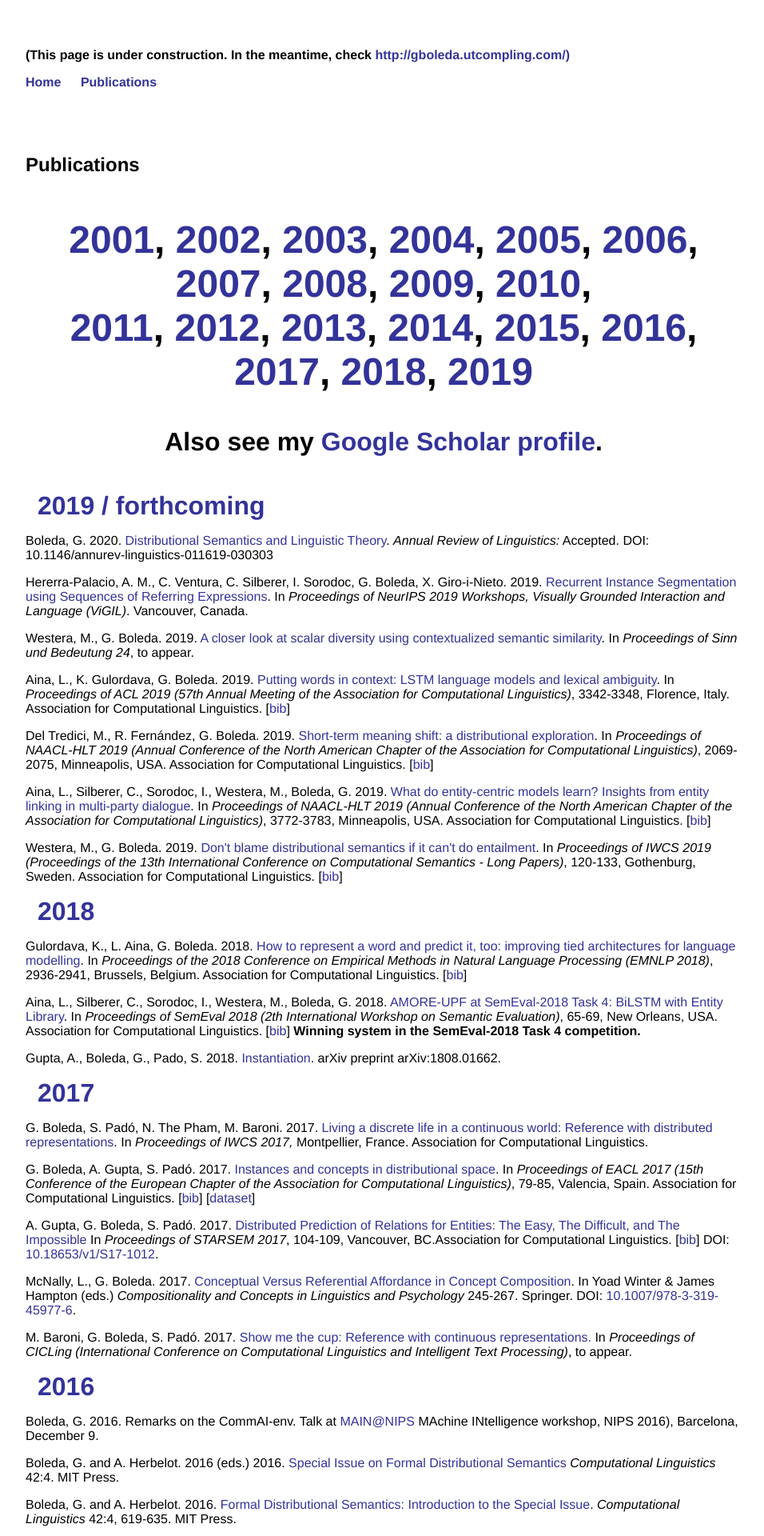
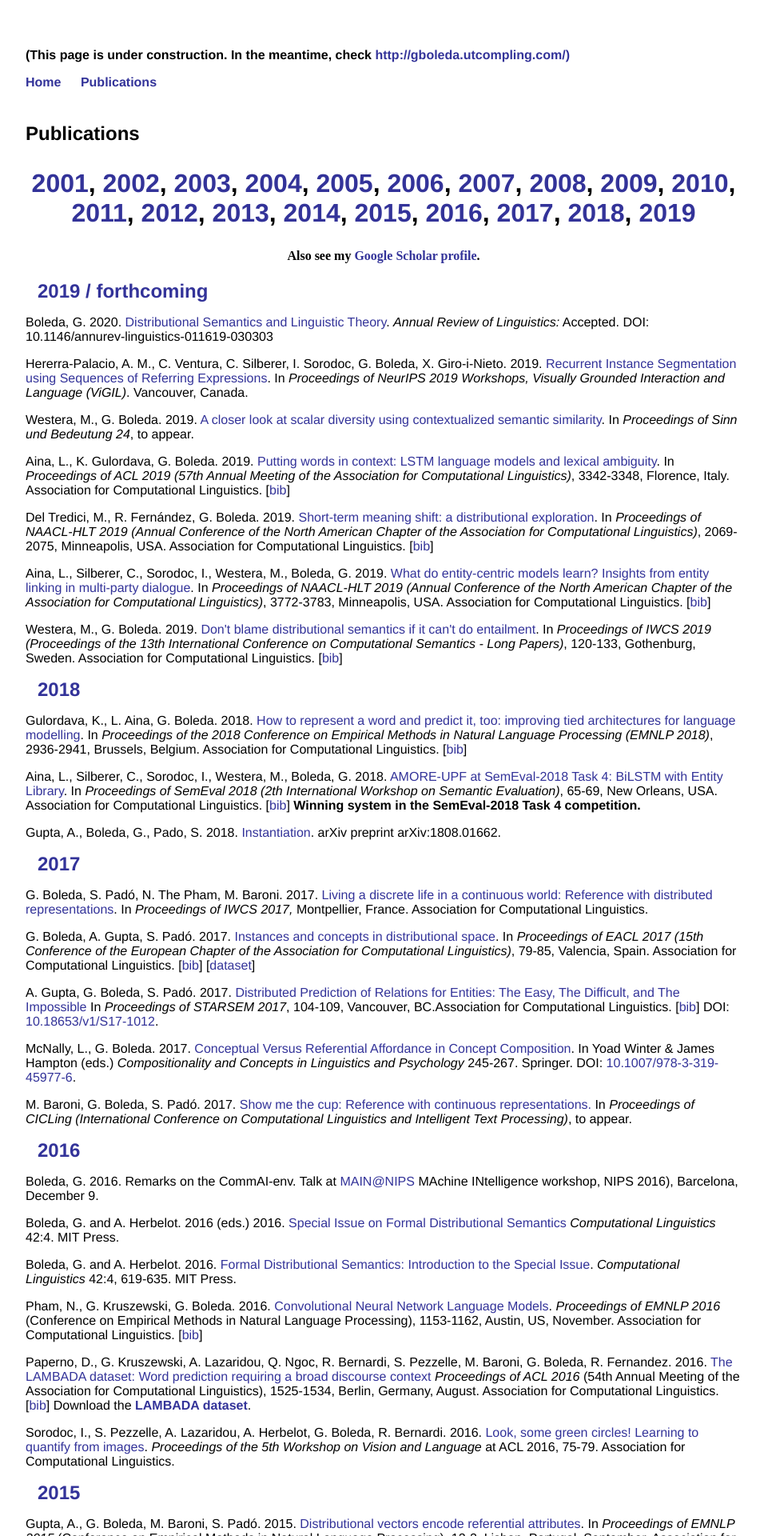
Before and after one commit to gboleda/gboleda.github.io, a Jekyll site: the page built from pubs/index.html, in a window 1280 px wide. Shown: the top 1920 px of the page at 80% size, without its empty margins (160-1116 px from the left). Built offline with Jekyll 4.4.1, drawn with Linux system fonts in a browser that asks for light colours.

Commit message:
Update main.css

```diff
--- a/css/main.css
+++ b/css/main.css
@@ -21,24 +21,19 @@
 }
 
 h1 {
-    font-size: 4em;
+    font-size: 2.5em;
     font-family:'Helvetica', 'Arial', 'Sans-Serif';
 }
 
 h2 {
-    font-size: 3em;
+    font-size: 2em;
     font-family:'Helvetica', 'Arial', 'Sans-Serif';
 }
 
 h3 {
-    font-size: 2em;
+    font-size: 1.5em;
     font-family:'Helvetica', 'Arial', 'Sans-Serif';
     margin: 0 15px 0;
-}
-
-h4 {
-    font-size: 2em;
-    font-family:'Helvetica', 'Arial', 'Sans-Serif';
 }
 
 p {
```
